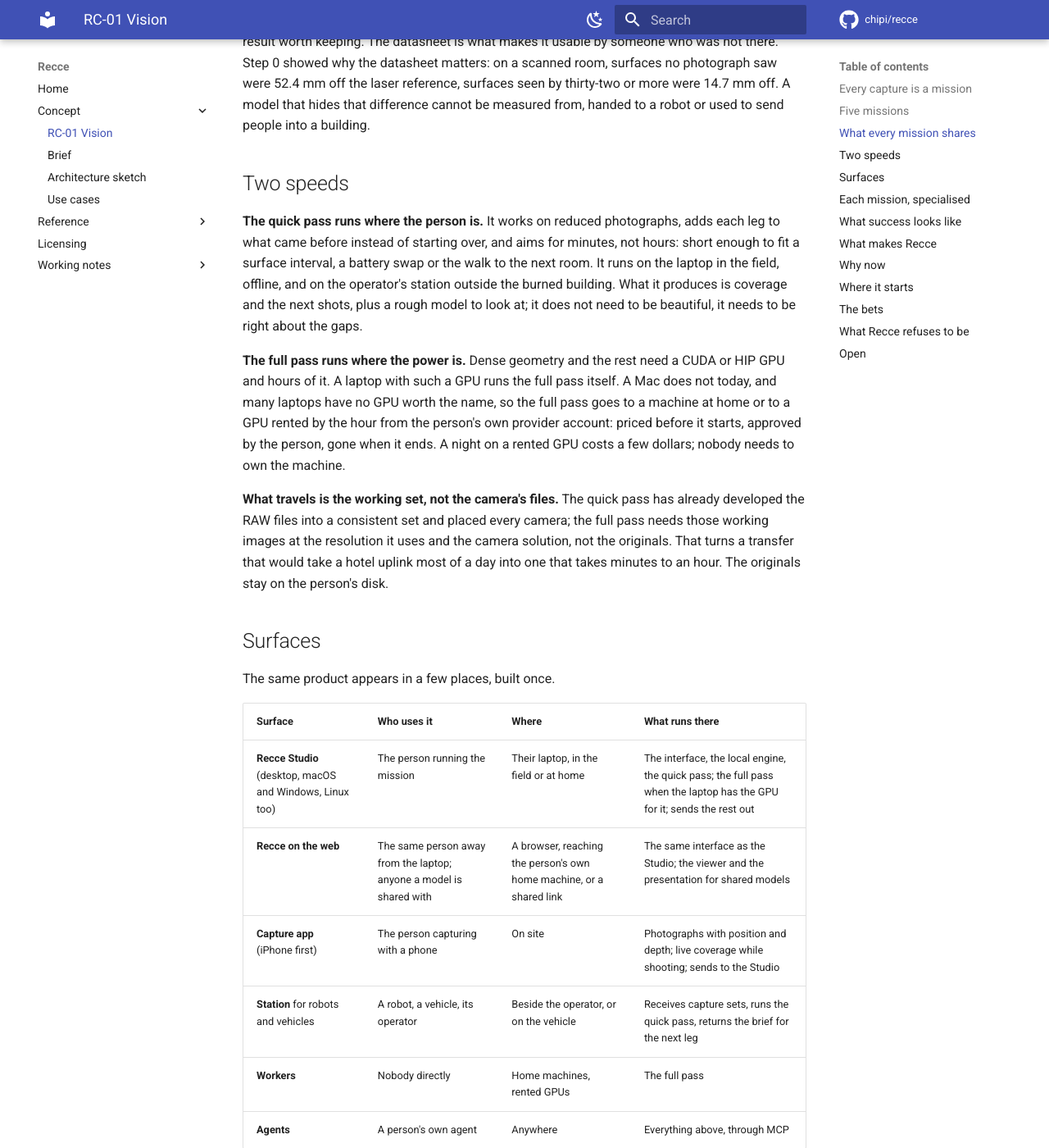
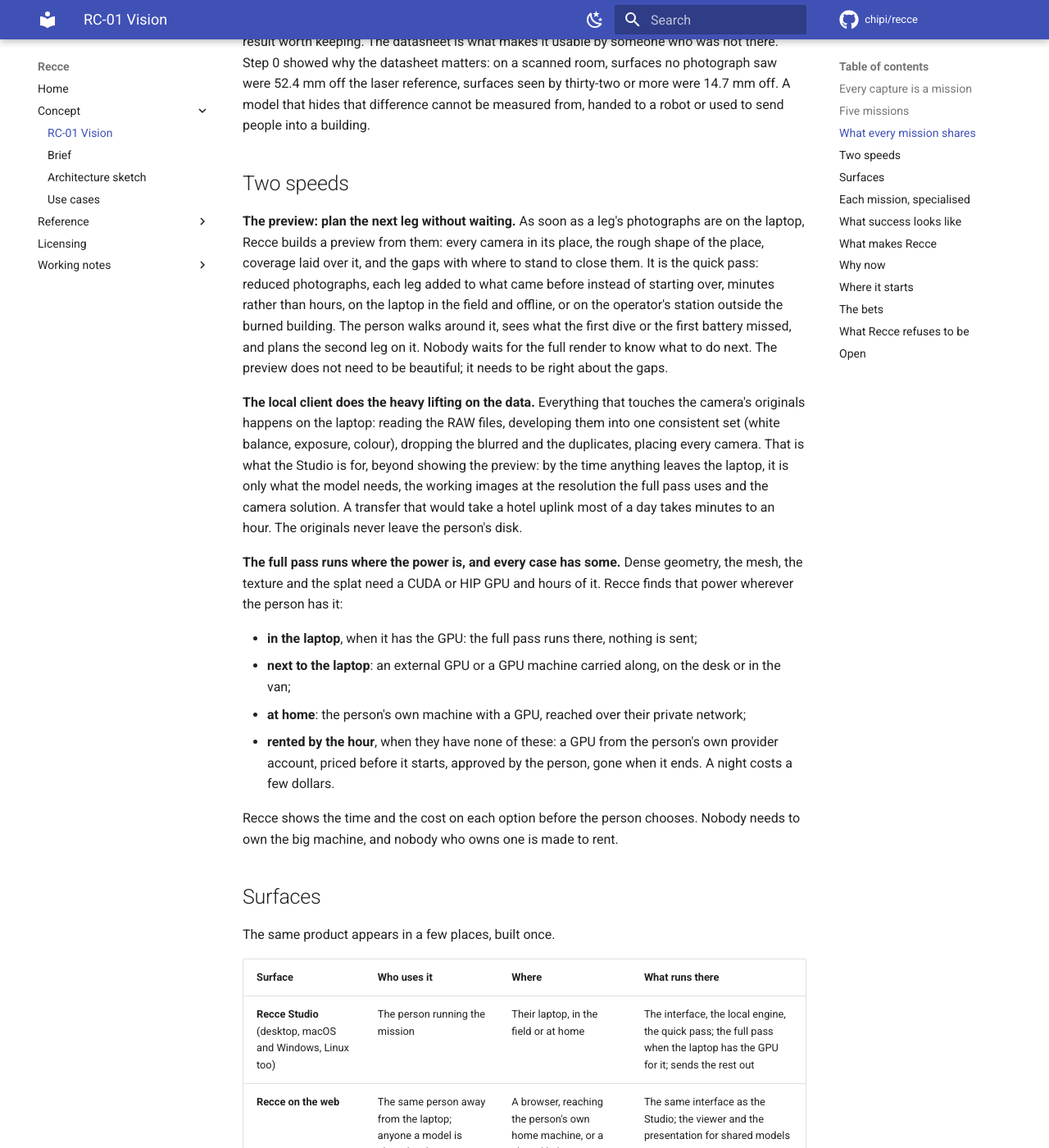
Before and after one commit to chipi/photogrammetry, an MkDocs documentation site: the page built from docs/concept/RC-01-vision.md, in a window 1280 px wide and 1400 px high, scrolled down 1829 px. Shown: the whole window at 82% size. Built offline with MkDocs 1.6.1 and Material for MkDocs 9.7.7, drawn with Linux system fonts in a browser that asks for light colours; comment, search, counter and statistics services are not loaded; some of the changed text lies outside the part shown.

Commit message:
docs(RC-01): the preview, power in every case, Electron, the robot's mission
Version 0.4. The preview after every leg is what the next leg is planned
on, without waiting for the full render. The Studio does all RAW
processing locally and sends only what the model needs. The full pass
finds a GPU in the laptop, next to it, at home, or rented by the hour,
with time and cost shown per option. The wrapper is Electron (owner,
2026-11-27). The robot's mission is worked out with robotics-lab as
proposals on both sides: a leg as a group of capture_view steps, a
reduced stream to a station beside Mission Control, gaps as a replan
trigger at the leg boundary, unseen against unsafe in a hazard.

Cross-doc check: docs/concept/RC-brief.md (§4, the field client decided),
docs/concept/RC-architecture-sketch.md (§10 question 18 decided),
docs/wip/step0-status.md (owner decisions), docs/wip/gap-list-interface.md
(gaps.json and capture_view, agreed 2026-11-24, unchanged).

Co-Authored-By: Claude Opus 5.5 <noreply@anthropic.com>
Claude-Session: https://claude.ai/code/session_01UDhkTmhsBp5rZofYwCtEiy

```diff
--- a/docs/concept/RC-01-vision.md
+++ b/docs/concept/RC-01-vision.md
@@ -60,9 +60,9 @@ Underneath, every mission has the same five steps.
    right and measure right.
 2. **Capture, in legs.** Photographs, with whatever comes with them: the phone's position and
    depth, the drone's GPS, the robot's own poses.
-3. **Quick pass, after every leg.** In the time before the next leg, Recce adds the new
-   photographs to the running model and shows coverage: what is seen well, seen weakly, not seen
-   at all, and where to stand to fix it.
+3. **Preview, after every leg.** In the time before the next leg, Recce adds the new
+   photographs to the running model and shows a preview with its coverage: what is seen well,
+   seen weakly, not seen at all, and where to stand to fix it.
 4. **Full pass, when the gaps are closed.** The heavy reconstruction (dense geometry, the mesh, the
    texture, the gaussian splat) runs once, overnight or while the person does something else.
 5. **Hand-over.** The model goes to whoever acts on it, with its datasheet: its true size or
@@ -76,25 +76,37 @@ difference cannot be measured from, handed to a robot or used to send people int
 
 ## Two speeds
 
-**The quick pass runs where the person is.** It works on reduced photographs, adds each leg to
-what came before instead of starting over, and aims for minutes, not hours: short enough to fit a
-surface interval, a battery swap or the walk to the next room. It runs on the laptop in the
-field, offline, and on the operator's station outside the burned building. What it produces is
-coverage and the next shots, plus a rough model to look at; it does not need to be beautiful, it
-needs to be right about the gaps.
+**The preview: plan the next leg without waiting.** As soon as a leg's photographs are on the
+laptop, Recce builds a preview from them: every camera in its place, the rough shape of the
+place, coverage laid over it, and the gaps with where to stand to close them. It is the quick
+pass: reduced photographs, each leg added to what came before instead of starting over, minutes
+rather than hours, on the laptop in the field and offline, or on the operator's station outside
+the burned building. The person walks around it, sees what the first dive or the first battery
+missed, and plans the second leg on it. Nobody waits for the full render to know what to do
+next. The preview does not need to be beautiful; it needs to be right about the gaps.
 
-**The full pass runs where the power is.** Dense geometry and the rest need a CUDA or HIP GPU and
-hours of it. A laptop with such a GPU runs the full pass itself. A Mac does not today, and many
-laptops have no GPU worth the name, so the full pass goes to a machine at home or to a GPU rented
-by the hour from the person's own provider account: priced before it starts, approved by the
-person, gone when it ends. A night on a rented GPU costs a few dollars; nobody needs to own the
-machine.
+**The local client does the heavy lifting on the data.** Everything that touches the camera's
+originals happens on the laptop: reading the RAW files, developing them into one consistent set
+(white balance, exposure, colour), dropping the blurred and the duplicates, placing every
+camera. That is what the Studio is for, beyond showing the preview: by the time anything leaves
+the laptop, it is only what the model needs, the working images at the resolution the full pass
+uses and the camera solution. A transfer that would take a hotel uplink most of a day takes
+minutes to an hour. The originals never leave the person's disk.
 
-**What travels is the working set, not the camera's files.** The quick pass has already
-developed the RAW files into a consistent set and placed every camera; the full pass needs those
-working images at the resolution it uses and the camera solution, not the originals. That turns
-a transfer that would take a hotel uplink most of a day into one that takes minutes to an hour.
-The originals stay on the person's disk.
+**The full pass runs where the power is, and every case has some.** Dense geometry, the mesh,
+the texture and the splat need a CUDA or HIP GPU and hours of it. Recce finds that power wherever
+the person has it:
+
+- **in the laptop**, when it has the GPU: the full pass runs there, nothing is sent;
+- **next to the laptop**: an external GPU or a GPU machine carried along, on the desk or in the
+  van;
+- **at home**: the person's own machine with a GPU, reached over their private network;
+- **rented by the hour**, when they have none of these: a GPU from the person's own provider
+  account, priced before it starts, approved by the person, gone when it ends. A night costs a
+  few dollars.
+
+Recce shows the time and the cost on each option before the person chooses. Nobody needs to own
+the big machine, and nobody who owns one is made to rent.
 
 ## Surfaces
 
@@ -112,18 +124,35 @@ The same product appears in a few places, built once.
 **The Studio is the website, packaged.** One web application (the interface, the 3D scenes,
 three.js and splats) is the Studio's interface and the browser's. On the desktop it is wrapped
 together with the local engine as a single installable application for macOS and Windows.
-Electron is the leading choice for the wrapper: it ships its own Chromium, so the 3D scenes
-render the same on every system, and its size is small next to the engine it carries. Tauri,
-which uses each system's own web view, is the alternative to measure against it. The decision
-belongs in an RFC.
+The wrapper is Electron *(owner, 2026-11-27)*: it ships its own Chromium, so the 3D scenes
+render the same on every system, and its size is small next to the engine it carries. What
+the browser shows and what the Studio shows is the same thing.
 
-**How a robot's photographs reach Recce.** A robot does not have a card to pull. During a mission
-it sends what its link allows, a stream of selected frames with their poses, to the station,
-where the quick pass shows the operator what has been seen and returns the next brief as data
-the robot's own software can follow. When it comes back, or when the link is good, it delivers
-the full capture set, and the full pass runs. A vehicle with its own computer can carry the
-station on board and send only the coverage and the brief. Recce never steers the robot; it says
-what is missing.
+**How a robot's mission runs with Recce.** The robot's own software plans and drives;
+Recce sees and advises. With robotics-lab, whose Mission Control plans and executes the owner's
+robots, the shape proposed on both sides (2026-11-27, not yet decided by the operator) is:
+
+- **A leg is a group of capture steps** in the robot's mission plan: a sequence of
+  `capture_view` goals, each a place to stand and a burst to shoot.
+- **During the leg, a reduced stream goes out.** The robot's recording keeps every frame and
+  sends a reduced copy with poses over its link to a Recce station. The robot does the cheap
+  selection (a rate, or a new frame when the pose has changed enough), within the link's budget;
+  Recce does the selection that needs the model (what adds coverage). The full set follows when
+  the robot is back or the link is good.
+- **The station sits beside Mission Control** on the operator's machine; later, as an option,
+  on the robot's own computer for when the link drops.
+- **After the leg, the gaps come back as data** (`gaps.json`). The planner treats "a capture
+  with open gaps" as a reason to replan, at the leg boundary; it turns the gaps into the next
+  leg's capture steps, the operator reviews, and Mission Control executes. In manual mode the
+  operator sees the gaps and adds the leg by hand. Recce never steers the robot.
+- **In a hazard, unseen is not the same as unsafe.** For the robot in a burned building, the gaps
+  have to say whether a part is merely unseen or lies behind something the model marks as
+  dangerous, so the planner does not send the robot there, and each leg has a time budget the
+  preview must meet. This is a safety design the operator decides with robotics-lab, not only an
+  interface.
+
+A vehicle with its own computer can carry the station on board and send only the coverage and
+the gaps.
 
 ## Each mission, specialised
 
@@ -230,10 +259,10 @@ they capture with their own software, and Recce tells them what is missing. Not
 
 ## Open
 
-- **The wrapper.** Electron or Tauri, decided in an RFC on measured rendering and size.
-- **The quick pass.** At which reduced resolution, how it adds a leg without starting over, and
-  how fast it runs on a laptop without a GPU.
-- **The robot link.** How frames are selected for a weak link, and the station's interface.
+- **The preview.** At which reduced resolution, how it adds a leg without starting over, how
+  fast it runs on a laptop without a GPU, and how close it looks to the final model.
+- **The robot link.** The transport for the reduced stream over a weak link and its back-pressure;
+  the hazard rules for unseen against unsafe (with robotics-lab and the operator).
 - **What the full pass needs sent,** and when the originals have to travel (full-detail texture,
   colour corrected by range underwater).
 - **Renting.** Which providers first, and how data reaches them.
```
Also changed, not shown: other parts of docs/concept/RC-01-vision.md (+1 -1 lines), docs/concept/RC-architecture-sketch.md (+2 -1 lines), docs/concept/RC-brief.md (+1 -1 lines), docs/wip/step0-status.md (+1 -1 lines).
